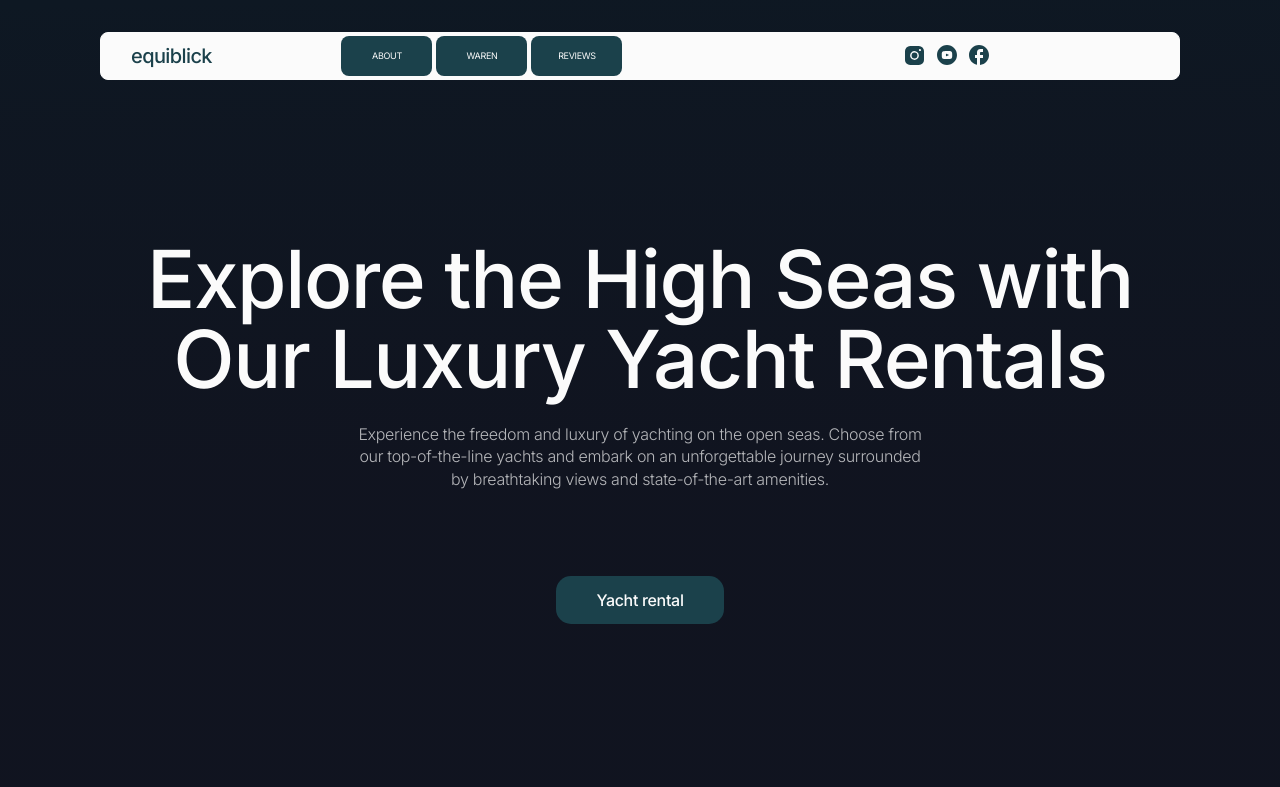
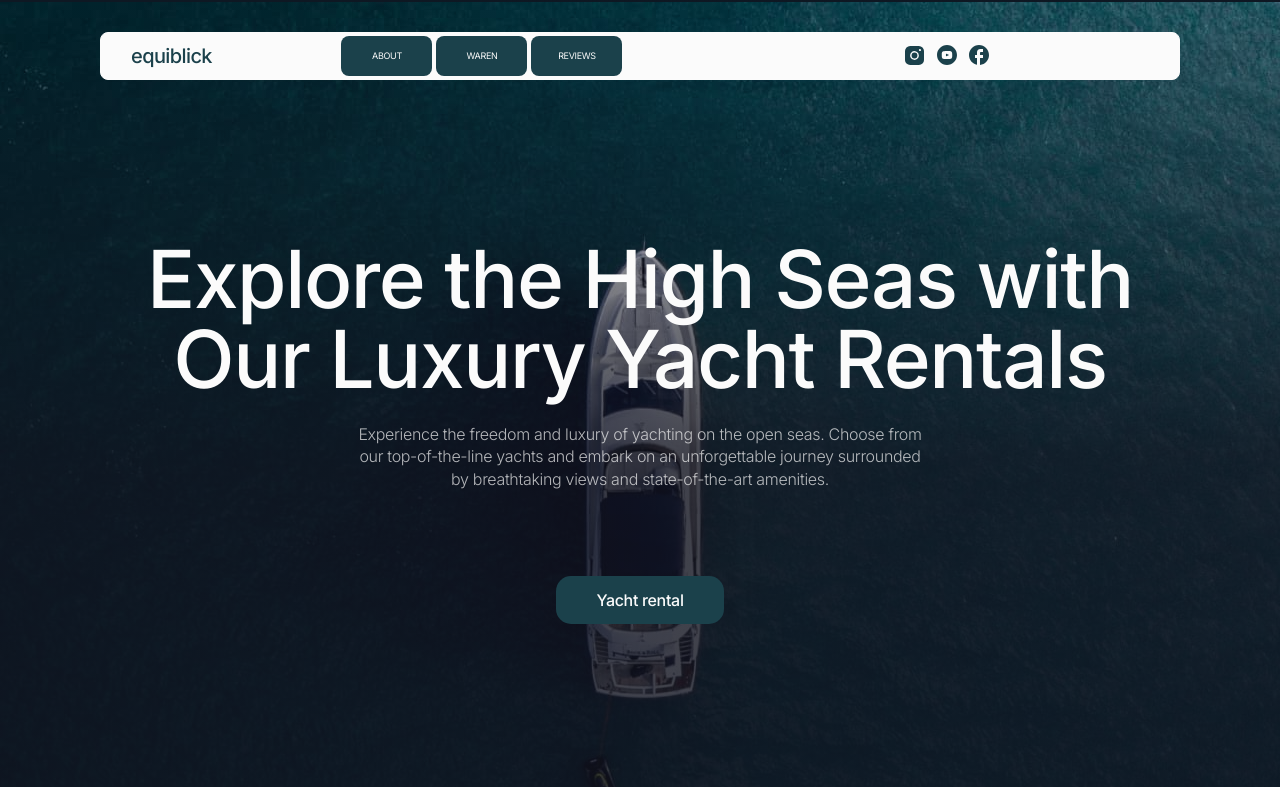
Before and after one commit to TarasNovik/equiblick1, a website built with Vite: page src/index.html in a window 1280 px wide. Shown: the top 787 px of the page. Built offline with nearby package versions, Linux system fonts and the light colour scheme; files whose address does not match are found by name.

Commit message:
Update hero.css

```diff
--- a/src/css/hero.css
+++ b/src/css/hero.css
@@ -107,7 +107,7 @@ screen and(min-device-pixel-raito: 2) and (max-width: 1279px) {
                 rgba(17, 19, 31, 0.80) 42.62%,
                 rgba(17, 19, 31, 0.31) 84.12%,
                 rgba(17, 19, 31, 0.00) 99.94%),
-            url(../img/hero/horses-hero-laptop1.jpg);
+            url(../img/hero/hero-laptop1.jpg);
     }
 
     .hero-title {
```
